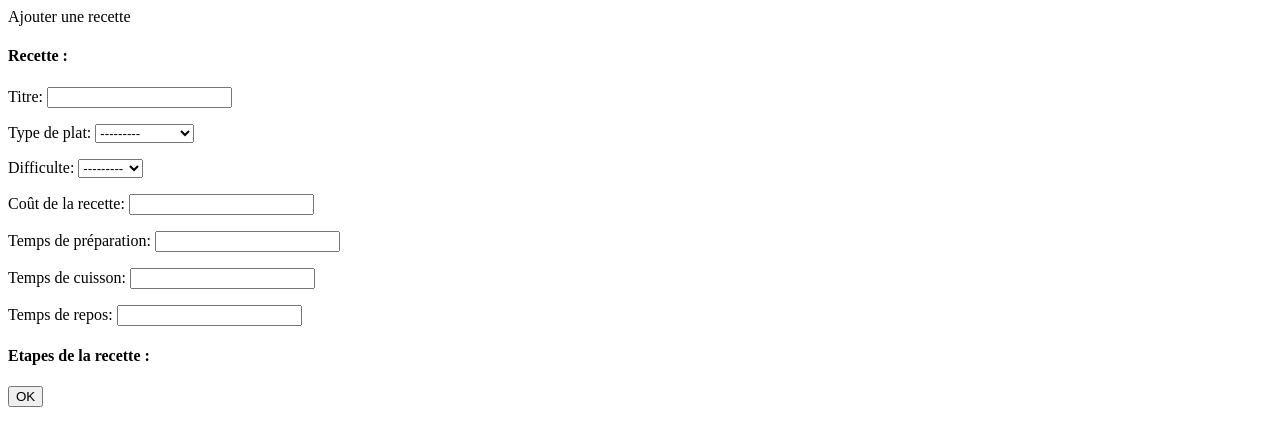
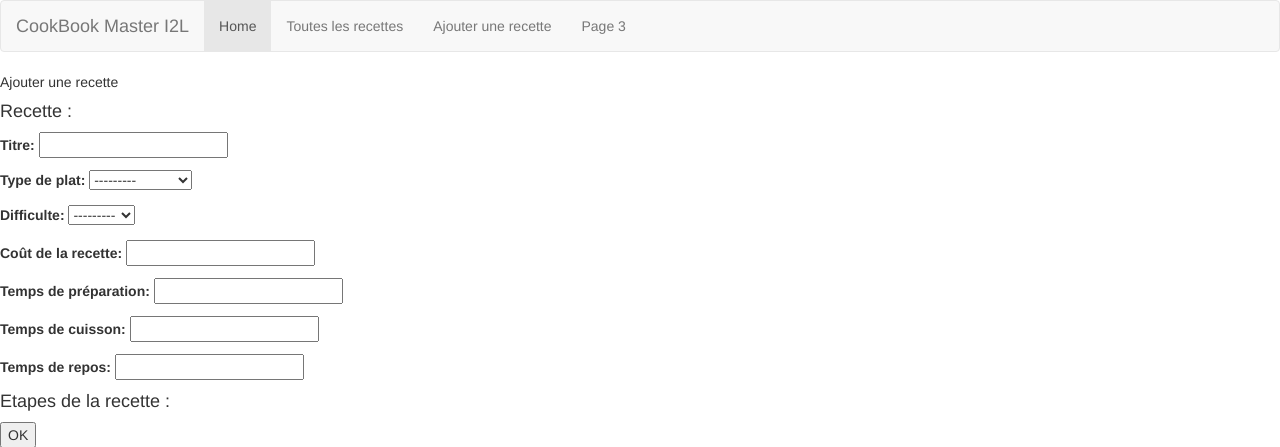
Before and after one commit to Skiso/cookbookpy, a Django app: page /cookbook/ajouter/ in a window 1280 px wide. Shown: the top 447 px of the page. Run offline with Django 3.2, Linux system fonts and the light colour scheme; some libraries are stand-ins or nearby versions.

Commit message:
ajout de bootsrap et d'une nav bar dans _base

```diff
--- a/cookbook/templates/cookbook/_base.html
+++ b/cookbook/templates/cookbook/_base.html
@@ -1,13 +1,31 @@
+{% load staticfiles %}
+
 <!DOCTYPE html>
 <html lang="en">
 <head>
     <meta charset="UTF-8">
     <title>{% block titre %} Recettes {% endblock %} </title>
+    <link rel="stylesheet" type="text/css" href="../../static/bootsrap/css/bootstrap.css">
+    <link rel="stylesheet" type="text/css" href="{% static 'bootstrap/css/bootstrap.min.css' %}">
+
 </head>
 <body>
-{% block contenu %}
 
-{% endblock %}
+<nav class="navbar navbar-default">
+  <div class="container-fluid">
+    <div class="navbar-header">
+      <a class="navbar-brand" href="#">CookBook Master I2L</a>
+    </div>
+    <ul class="nav navbar-nav">
+      <li class="active"><a href="/cookbook">Home</a></li>
+      <li><a href="/cookbook/afficher">Toutes les recettes</a></li>
+      <li><a href="/cookbook/ajouter">Ajouter une recette</a></li>
+      <li><a href="#">Page 3</a></li>
+    </ul>
+  </div>
+</nav>
+
 
 </body>
+{% block contenu %}{% endblock %}
 </html>
```
